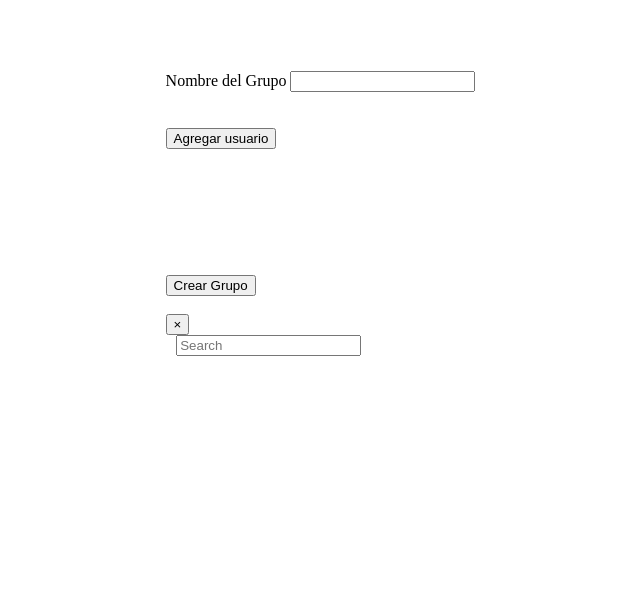
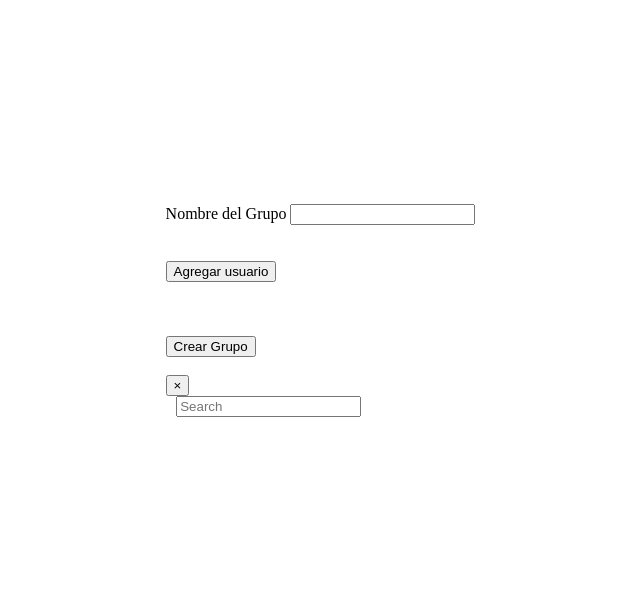
Before and after one commit to Jfaramir/TFG, a PHP site: page /nuevoGrupo.php in a window 1280 px wide. Shown: the top 616 px of the page, without its empty margins (32-672 px from the left). Run offline with PHP 8.4, Linux system fonts and the light colour scheme.

Commit message:
sdfasfdsa

```diff
--- a/cargaContenido.php
+++ b/cargaContenido.php
@@ -3,7 +3,7 @@ $idTarea = $_POST['idTarea'];
 ?>
 
 <html>
-    <div class="btn-group" role="group" aria-label="Basic example" style="margin-left: 38%; margin-bottom: 2%">
+    <div class="btn-group" role="group" aria-label="Basic example" style="margin-left: 40%; margin-bottom: 2%">
   <button type="button" class="btn btn-secondary" onclick="cargaContenido(1);">Calendario</button>
   <button type="button" class="btn btn-secondary" onclick="cargaContenido(2);">Notas</button>
   <button type="button" class="btn btn-secondary">Archivos</button>
--- a/cargaTareas.php
+++ b/cargaTareas.php
@@ -65,7 +65,7 @@ for ($i = 0; $i < $numTareas; $i++) {
         function muestra() {
             //  <div class="dropdown-menu" aria-labelledby="btnGroupDrop1"> <a class="dropdown-item" href="#">Dropdown link</a> <a class="dropdown-item" href="#">Dropdown link</a> </div>
             for (i = 0; i < numTareas; i++) {
-                $("#cajaTareas").append(' <a id=""  onclick="contenidoTarea(' + listaTareas[i][0] + ')" class="list-group-item " style="margin-top:0.5%;cursor:pointer; background-color: #A1D2F1" >' + listaTareas[i][1] + '  </a>');
+                $("#cajaTareas").append(' <a id=""  onclick="contenidoTarea(' + listaTareas[i][0] + ')" class="list-group-item " style="margin-top:0.5%;cursor:pointer; background-color: #A1D2F1; width:95% float:left;" >' + listaTareas[i][1]  + ' <img src="img/PUNTOS-SUSPENSIVOS.png" style="height:20px; float:right;" >   </a>');
             }
 
 
--- a/nuevoGrupo.php
+++ b/nuevoGrupo.php
@@ -23,35 +23,35 @@
 
     <div class="blue "id="formulario"style="padding: 15%; padding-top: 5%;height: 100%">
 
-        <div class="">
+        <div class="" style="margin-top: 15%; ">
             <label for="exampleFormControlInput1">Nombre del Grupo</label>
             <input type="text" class="form-control" id="cajaNomobreGrupo" >
         </div>
 
         <br><br>
         <button id="botonModal" class="btn"onclick="abreModal()">Agregar usuario</button>
-        <br><br><br><br>
+        <br><br>
         <div id="usuariosNuevos"></div>
-        <br><br><br><br>
+        <br><br>
         <button class="btn " onclick="creaGrupo()">Crear Grupo</button>
 
         <br><br>
-        <span id="alertas" class="label "></span>
+        <span id="alertas" class="label " style="height: 200px; color: black;"></span>
 
 
 
 
         <!-- Modal -->
-        <div id="myModal" class="modal fade bg-dark" role="dialog">
+        <div id="myModal" class="modal " role="dialog">
             <div class="modal-dialog">
 
                 <!-- Modal content-->
                 <div class="modal-content" >
-                    <div class="modal-header">
+                    <div class="modal-header"><!-- busqueda en modal -->
                         <button type="button" class="close" data-dismiss="modal">&times;</button>
                         <input id="cajabusqueda" class="form-control"  placeholder="Search" aria-label="Search" onkeyup="cargaUsuarios()" style="margin-left: 5%">
                     </div>
-                    <div class="modal-body" id="usuarios" style="height: 200px">
+                    <div class="modal-body" id="usuarios" style="height: 200px; color: white;">  <!-- Usuarios -->
                     </div>
 
                 </div>
@@ -104,7 +104,7 @@
                         console.log('ese usuario ya esta añadido');
                     } else {
                         $('#us'+id).hide();
-                        $('#usuariosNuevos').append('<div  style="background-color: white; float: left; margin-left:10px;" ><b>' + nombre + '<b></div>');
+                        $('#usuariosNuevos').append('<div  style="background-color: white; float: left; margin-left:43%;" ><b>' + nombre + '<b></div> <br> ');
                         listaAnnadidos[listaAnnadidos.length] = id;
 
                     }
```
Also changed, not shown: css/bootstrap.css, img/PUNTOS-SUSPENSIVOS.png (added).
